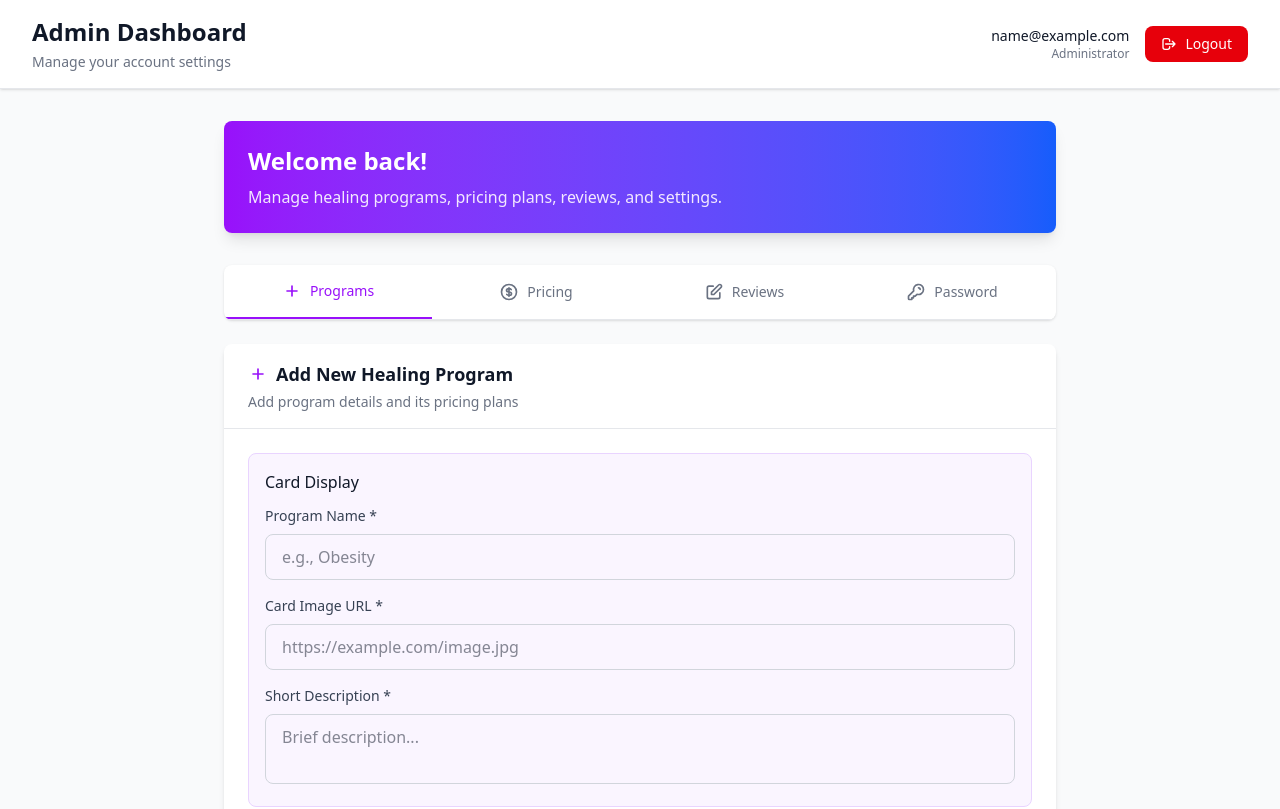
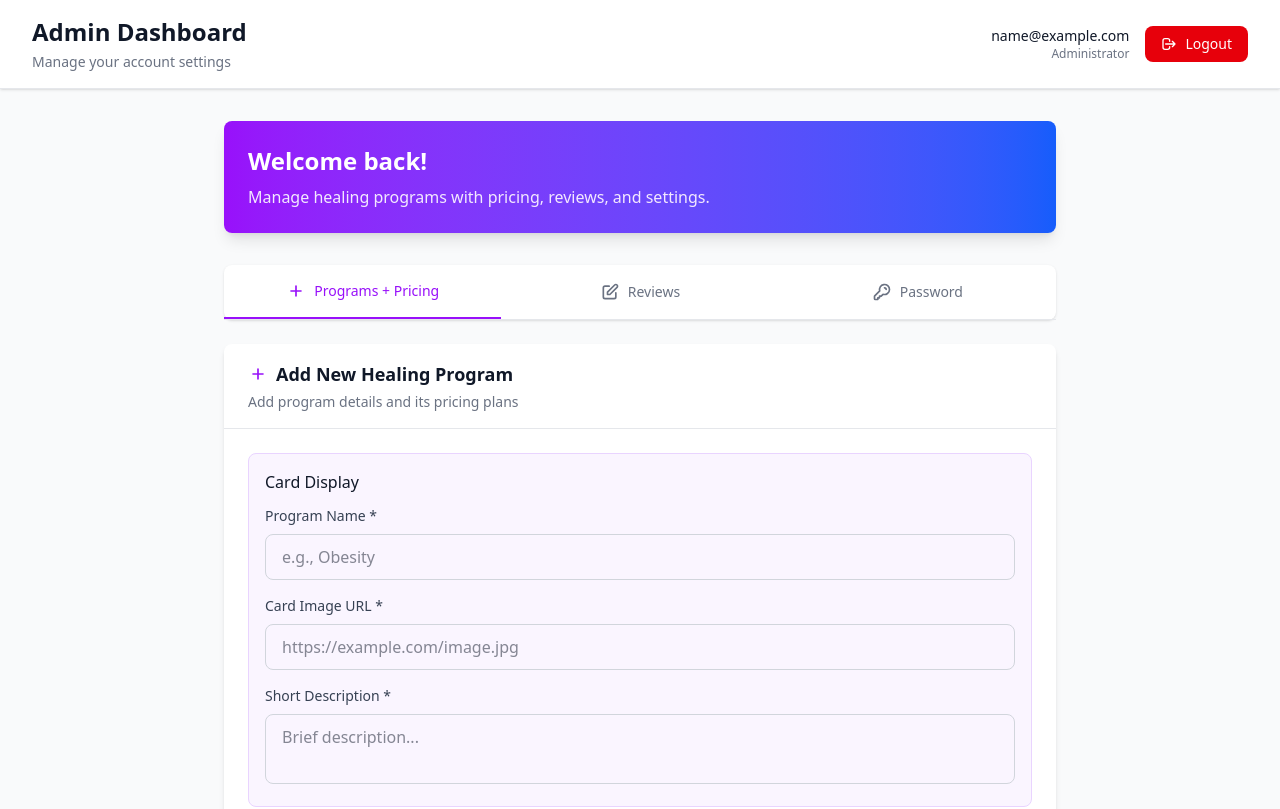
Before and after one commit to Plantbased-ORG/plantbasedadmin, a Next.js app: page /dashboard in a window 1280 px wide. Shown: the top 809 px of the page. Built offline with nearby package versions, Linux system fonts and the light colour scheme; sample sign-in values are in the browser's storage.

Commit message:
updated dashboard

```diff
--- a/src/app/dashboard/page.tsx
+++ b/src/app/dashboard/page.tsx
@@ -6,11 +6,10 @@ import DashboardHeader from '@/components/DashboardHeader';
 import ChangePasswordForm from '@/components/ChangePasswordForm';
 import AddReviewForm from '@/components/AddReviewForm';
 import AddProductForm from '@/components/AddProductForm';
-import AddPricingPlanForm from '@/components/AddPricingPlanForm';
 
 export default function DashboardPage() {
   const [userEmail, setUserEmail] = useState('');
-  const [activeTab, setActiveTab] = useState<'programs' | 'pricing' | 'reviews' | 'password'>('programs');
+  const [activeTab, setActiveTab] = useState<'programs' | 'reviews' | 'password'>('programs');
   const router = useRouter();
 
   useEffect(() => {
@@ -38,15 +37,15 @@ export default function DashboardPage() {
       <main className="max-w-4xl mx-auto px-4 sm:px-6 lg:px-8 py-8">
         <div className="bg-gradient-to-r from-purple-600 to-blue-600 rounded-lg shadow-lg p-6 mb-8 text-white">
           <h2 className="text-2xl font-bold mb-2">Welcome back!</h2>
-          <p className="text-purple-100">Manage healing programs, pricing plans, reviews, and settings.</p>
+          <p className="text-purple-100">Manage healing programs with pricing, reviews, and settings.</p>
         </div>
 
         {/* Tab Navigation */}
-        <div className="bg-white rounded-lg shadow-sm mb-6 overflow-x-auto">
-          <div className="flex border-b border-gray-200 min-w-max">
+        <div className="bg-white rounded-lg shadow-sm mb-6">
+          <div className="flex border-b border-gray-200">
             <button
               onClick={() => setActiveTab('programs')}
-              className={`flex-1 px-6 py-4 text-sm font-medium transition whitespace-nowrap ${
+              className={`flex-1 px-6 py-4 text-sm font-medium transition ${
                 activeTab === 'programs'
                   ? 'border-b-2 border-purple-600 text-purple-600'
                   : 'text-gray-500 hover:text-gray-700'
@@ -56,27 +55,12 @@ export default function DashboardPage() {
                 <svg className="w-5 h-5" fill="none" stroke="currentColor" viewBox="0 0 24 24">
                   <path strokeLinecap="round" strokeLinejoin="round" strokeWidth={2} d="M12 6v6m0 0v6m0-6h6m-6 0H6" />
                 </svg>
-                Programs
-              </span>
-            </button>
-            <button
-              onClick={() => setActiveTab('pricing')}
-              className={`flex-1 px-6 py-4 text-sm font-medium transition whitespace-nowrap ${
-                activeTab === 'pricing'
-                  ? 'border-b-2 border-purple-600 text-purple-600'
-                  : 'text-gray-500 hover:text-gray-700'
-              }`}
-            >
-              <span className="flex items-center justify-center gap-2">
-                <svg className="w-5 h-5" fill="none" stroke="currentColor" viewBox="0 0 24 24">
-                  <path strokeLinecap="round" strokeLinejoin="round" strokeWidth={2} d="M12 8c-1.657 0-3 .895-3 2s1.343 2 3 2 3 .895 3 2-1.343 2-3 2m0-8c1.11 0 2.08.402 2.599 1M12 8V7m0 1v8m0 0v1m0-1c-1.11 0-2.08-.402-2.599-1M21 12a9 9 0 11-18 0 9 9 0 0118 0z" />
-                </svg>
-                Pricing
+                Programs + Pricing
               </span>
             </button>
             <button
               onClick={() => setActiveTab('reviews')}
-              className={`flex-1 px-6 py-4 text-sm font-medium transition whitespace-nowrap ${
+              className={`flex-1 px-6 py-4 text-sm font-medium transition ${
                 activeTab === 'reviews'
                   ? 'border-b-2 border-purple-600 text-purple-600'
                   : 'text-gray-500 hover:text-gray-700'
@@ -91,7 +75,7 @@ export default function DashboardPage() {
             </button>
             <button
               onClick={() => setActiveTab('password')}
-              className={`flex-1 px-6 py-4 text-sm font-medium transition whitespace-nowrap ${
+              className={`flex-1 px-6 py-4 text-sm font-medium transition ${
                 activeTab === 'password'
                   ? 'border-b-2 border-purple-600 text-purple-600'
                   : 'text-gray-500 hover:text-gray-700'
@@ -109,7 +93,6 @@ export default function DashboardPage() {
 
         {/* Tab Content */}
         {activeTab === 'programs' && <AddProductForm />}
-        {activeTab === 'pricing' && <AddPricingPlanForm />}
         {activeTab === 'reviews' && <AddReviewForm />}
         {activeTab === 'password' && <ChangePasswordForm />}
 
```
